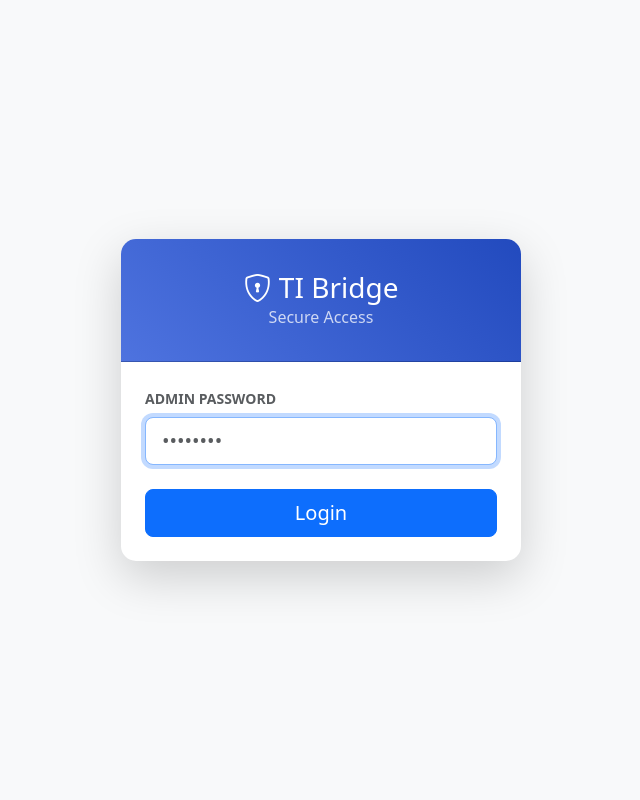
After one commit to lemueIO/honey-api, a FastAPI app: template app/templates/login.html in a window 1280 px wide. The commit adds this page. Shown: the whole page, without its empty margins (319-959 px from the left). Run offline with FastAPI, Linux system fonts and the light colour scheme; the template is opened without the code that fills it, so the values that code supplies are empty.

Commit message:
feat: add password protection, UI improvements, and .cursorrules

```diff
--- a/app/main.py
+++ b/app/main.py
@@ -12,13 +12,22 @@ import redis
 from fastapi import FastAPI, Request, Form, Depends, HTTPException, BackgroundTasks
 from fastapi.responses import HTMLResponse, RedirectResponse
 from fastapi.templating import Jinja2Templates
+from fastapi.staticfiles import StaticFiles
+from starlette.middleware.sessions import SessionMiddleware
 from pydantic import BaseModel
+from dotenv import load_dotenv
+
+load_dotenv()
 
 # --- Configuration ---
 REDIS_URL = os.getenv("REDIS_URL", "redis://localhost:6379/0")
 REDIS_CLIENT = redis.from_url(REDIS_URL, decode_responses=True)
+ADMIN_PASSWORD = os.getenv("ADMIN_PASSWORD", "admin")
+SESSION_SECRET_KEY = os.getenv("SESSION_SECRET_KEY", "change-me-at-all-costs")
 
 app = FastAPI(title="Threat Intelligence Bridge")
+app.add_middleware(SessionMiddleware, secret_key=SESSION_SECRET_KEY)
+
 templates = Jinja2Templates(directory="app/templates")
 logging.basicConfig(level=logging.INFO)
 logger = logging.getLogger(__name__)
@@ -33,6 +42,14 @@ KEY_BLACKLIST = "ti:blacklist"
 KEY_LOCAL = "ti:local:"  # ti:local:{ip} -> date
 KEY_OSINT = "ti:osint:"   # ti:osint:{ip} -> date
 KEY_API_KEYS = "ti:api_keys"
+KEY_API_KEYS_V2 = "ti:api_keys_v2" # Hash: key -> name
+
+# --- Auth Dependency ---
+def get_current_user(request: Request):
+    user = request.session.get("user")
+    if not user:
+        return None
+    return user
 
 # --- Logic ---
 
@@ -107,7 +124,8 @@ async def startup_event():
 
 @app.get("/v3/ip/reputation")
 async def ip_reputation(resource: str, apikey: str):
-    if not REDIS_CLIENT.sismember(KEY_API_KEYS, apikey):
+    # Check both old and new keys for compatibility
+    if not REDIS_CLIENT.sismember(KEY_API_KEYS, apikey) and not REDIS_CLIENT.hexists(KEY_API_KEYS_V2, apikey):
         raise HTTPException(status_code=403, detail="Invalid API Key")
 
     severity, judgments = get_ip_reputation(resource)
@@ -119,17 +137,45 @@ async def hfish_webhook(data: HFishWebhook):
     REDIS_CLIENT.setex(f"{KEY_LOCAL}{data.attack_ip}", timedelta(days=365), datetime.now().isoformat())
     return {"status": "ok"}
 
+# --- Auth Routes ---
+
+@app.get("/login", response_class=HTMLResponse)
+async def login_page(request: Request):
+    return templates.TemplateResponse("login.html", {"request": request})
+
+@app.post("/login")
+async def login(request: Request, password: str = Form(...)):
+    if password == ADMIN_PASSWORD:
+        request.session["user"] = "admin"
+        return RedirectResponse(url="/", status_code=303)
+    return templates.TemplateResponse("login.html", {"request": request, "error": "Invalid password"})
+
+@app.get("/logout")
+async def logout(request: Request):
+    request.session.clear()
+    return RedirectResponse(url="/login", status_code=303)
+
 # --- Dashboard Routes ---
 
 @app.get("/", response_class=HTMLResponse)
-async def dashboard(request: Request):
+async def dashboard(request: Request, user: str = Depends(get_current_user)):
+    if not user:
+        return RedirectResponse(url="/login")
+
     # Stats
     local_ips = len(REDIS_CLIENT.keys(f"{KEY_LOCAL}*"))
     osint_ips = len(REDIS_CLIENT.keys(f"{KEY_OSINT}*"))
     blacklist_count = REDIS_CLIENT.scard(KEY_BLACKLIST)
     whitelist_count = REDIS_CLIENT.scard(KEY_WHITELIST)
 
-    api_keys = list(REDIS_CLIENT.smembers(KEY_API_KEYS))
+    # API Keys V2
+    api_keys_dict = REDIS_CLIENT.hgetall(KEY_API_KEYS_V2)
+    # Support legacy keys (no name)
+    legacy_keys = REDIS_CLIENT.smembers(KEY_API_KEYS)
+    for lk in legacy_keys:
+        if lk not in api_keys_dict:
+            api_keys_dict[lk] = "Legacy Key"
+
     blacklist = list(REDIS_CLIENT.smembers(KEY_BLACKLIST))
     whitelist = list(REDIS_CLIENT.smembers(KEY_WHITELIST))
 
@@ -141,24 +187,28 @@ async def dashboard(request: Request):
             "blacklist": blacklist_count,
             "whitelist": whitelist_count
         },
-        "api_keys": api_keys,
+        "api_keys": api_keys_dict,
         "blacklist": blacklist,
         "whitelist": whitelist
     })
 
 @app.post("/api-key/generate")
-async def generate_key():
+async def generate_key(name: str = Form(...), user: str = Depends(get_current_user)):
+    if not user: return RedirectResponse(url="/login")
     new_key = str(uuid.uuid4())
-    REDIS_CLIENT.sadd(KEY_API_KEYS, new_key)
+    REDIS_CLIENT.hset(KEY_API_KEYS_V2, new_key, name)
     return RedirectResponse(url="/", status_code=303)
 
 @app.post("/api-key/delete")
-async def delete_key(key: str = Form(...)):
-    REDIS_CLIENT.srem(KEY_API_KEYS, key)
+async def delete_key(key: str = Form(...), user: str = Depends(get_current_user)):
+    if not user: return RedirectResponse(url="/login")
+    REDIS_CLIENT.hdel(KEY_API_KEYS_V2, key)
+    REDIS_CLIENT.srem(KEY_API_KEYS, key) # Also remove from legacy just in case
     return RedirectResponse(url="/", status_code=303)
 
 @app.post("/list/add")
-async def add_to_list(ip: str = Form(...), list_type: str = Form(...)):
+async def add_to_list(ip: str = Form(...), list_type: str = Form(...), user: str = Depends(get_current_user)):
+    if not user: return RedirectResponse(url="/login")
     if list_type == "blacklist":
         REDIS_CLIENT.sadd(KEY_BLACKLIST, ip)
     elif list_type == "whitelist":
@@ -166,7 +216,8 @@ async def add_to_list(ip: str = Form(...), list_type: str = Form(...)):
     return RedirectResponse(url="/", status_code=303)
 
 @app.post("/list/remove")
-async def remove_from_list(ip: str = Form(...), list_type: str = Form(...)):
+async def remove_from_list(ip: str = Form(...), list_type: str = Form(...), user: str = Depends(get_current_user)):
+    if not user: return RedirectResponse(url="/login")
     if list_type == "blacklist":
         REDIS_CLIENT.srem(KEY_BLACKLIST, ip)
     elif list_type == "whitelist":
--- /dev/null
+++ b/app/templates/login.html
@@ -0,0 +1,58 @@
+<!DOCTYPE html>
+<html lang="en">
+
+<head>
+    <meta charset="UTF-8">
+    <meta name="viewport" content="width=device-width, initial-scale=1.0">
+    <title>Login - TI Bridge</title>
+    <link href="https://cdn.jsdelivr.net/npm/bootstrap@5.3.0/dist/css/bootstrap.min.css" rel="stylesheet">
+    <link rel="stylesheet" href="https://cdn.jsdelivr.net/npm/bootstrap-icons@1.10.5/font/bootstrap-icons.css">
+    <style>
+        body {
+            background-color: #f8f9fa;
+            height: 100vh;
+            display: flex;
+            align-items: center;
+            justify-content: center;
+        }
+
+        .login-card {
+            width: 100%;
+            max-width: 400px;
+            border-radius: 15px;
+            border: none;
+            box-shadow: 0 1rem 3rem rgba(0, 0, 0, 0.175);
+        }
+
+        .login-card .card-header {
+            background: linear-gradient(45deg, #4e73df, #224abe);
+            color: white;
+            border-radius: 15px 15px 0 0;
+            padding: 2rem;
+        }
+    </style>
+</head>
+
+<body>
+    <div class="card login-card">
+        <div class="card-header text-center">
+            <h3 class="mb-0"><i class="bi bi-shield-lock"></i> TI Bridge</h3>
+            <p class="mb-0 opacity-75">Secure Access</p>
+        </div>
+        <div class="card-body p-4">
+            {% if error %}
+            <div class="alert alert-danger mb-4">{{ error }}</div>
+            {% endif %}
+            <form action="/login" method="post">
+                <div class="mb-3">
+                    <label for="password" class="form-label text-muted small fw-bold">ADMIN PASSWORD</label>
+                    <input type="password" name="password" id="password" class="form-control form-control-lg"
+                        placeholder="••••••••" required autofocus>
+                </div>
+                <button type="submit" class="btn btn-primary btn-lg w-100 mt-2">Login</button>
+            </form>
+        </div>
+    </div>
+</body>
+
+</html>
--- a/requirements.txt
+++ b/requirements.txt
@@ -4,3 +4,5 @@ redis
 jinja2
 requests
 python-multipart
+python-dotenv
+itsdangerous
```
Also changed, not shown: app/templates/index.html (+154 -45 lines), cleanup_redis.py (added, +40 -0 lines), 2 other files.
